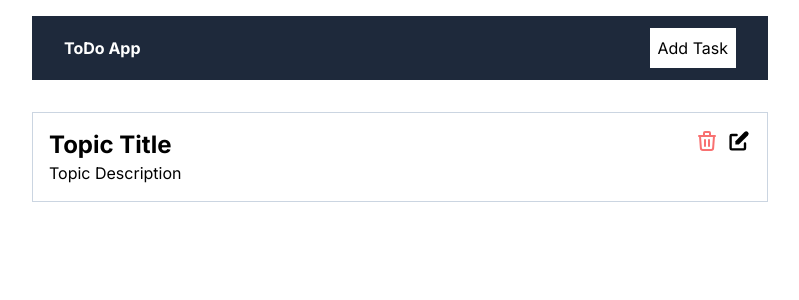
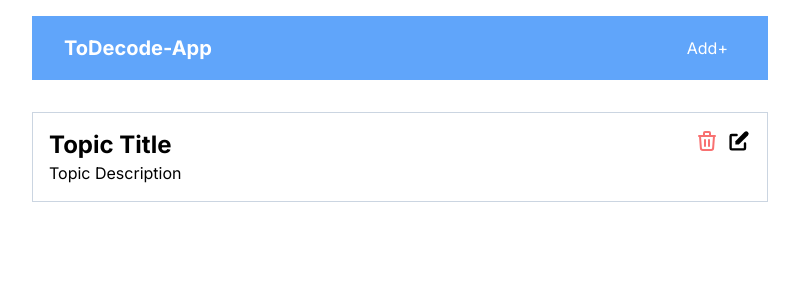
Before and after one commit to LynnT-2003/dcode-todo-app, a Next.js app: page / in a window 1280 px wide. Shown: the top 300 px of the page, without its empty margins (240-1039 px from the left). Built offline with nearby package versions, Linux system fonts and the light colour scheme.

Commit message:
Updated Color

```diff
--- a/components/Navbar.jsx
+++ b/components/Navbar.jsx
@@ -3,12 +3,12 @@ import Link from "next/link";
 
 const Navbar = () => {
   return (
-    <nav className="flex justify-between items-center bg-slate-800 px-8 py-3">
-      <Link className="text-white font-bold" href={"/"}>
-        ToDo App
+    <nav className="flex justify-between items-center bg-blue-400 px-8 py-3">
+      <Link className="text-white font-bold text-xl" href={"/"}>
+        ToDecode-App
       </Link>
-      <Link className="bg-white p-2" href={"/addTask"}>
-        Add Task
+      <Link className="text-white text-bold p-2" href={"/addTask"}>
+        Add+
       </Link>
     </nav>
   );
```
